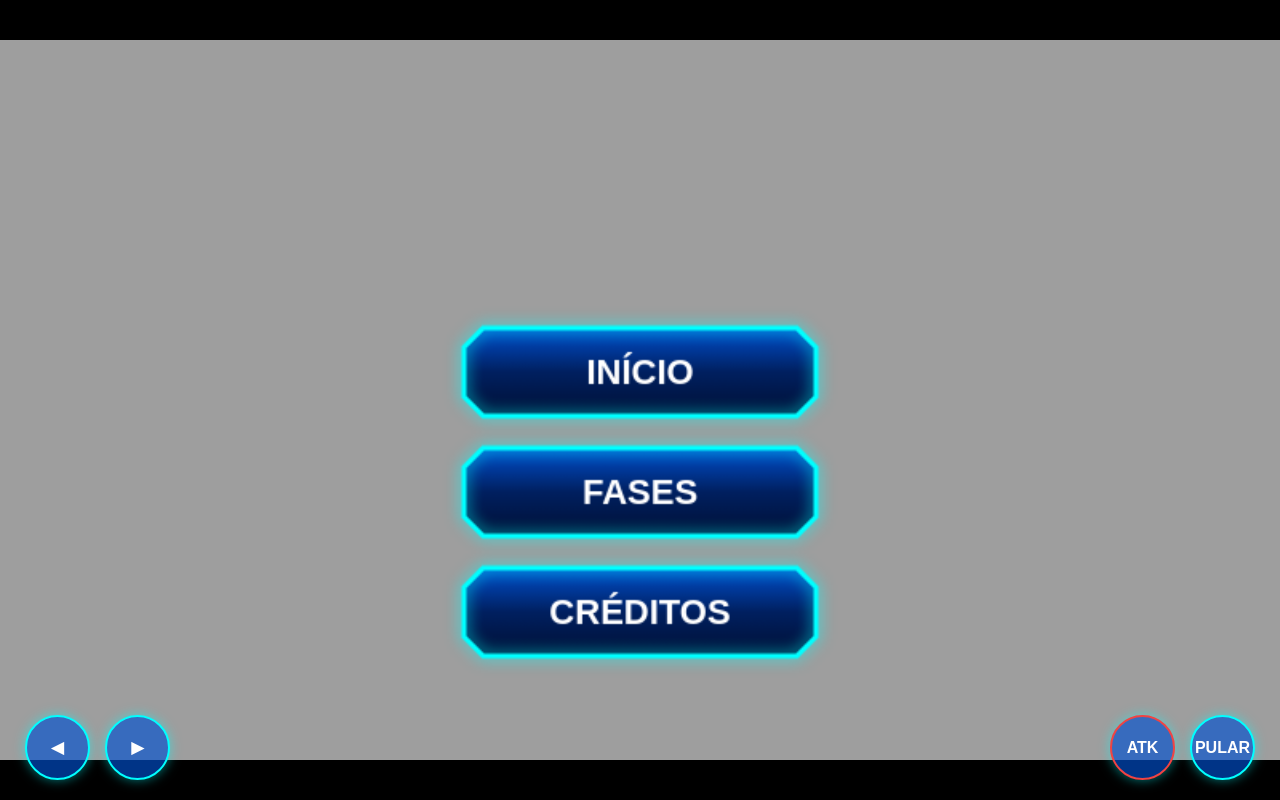
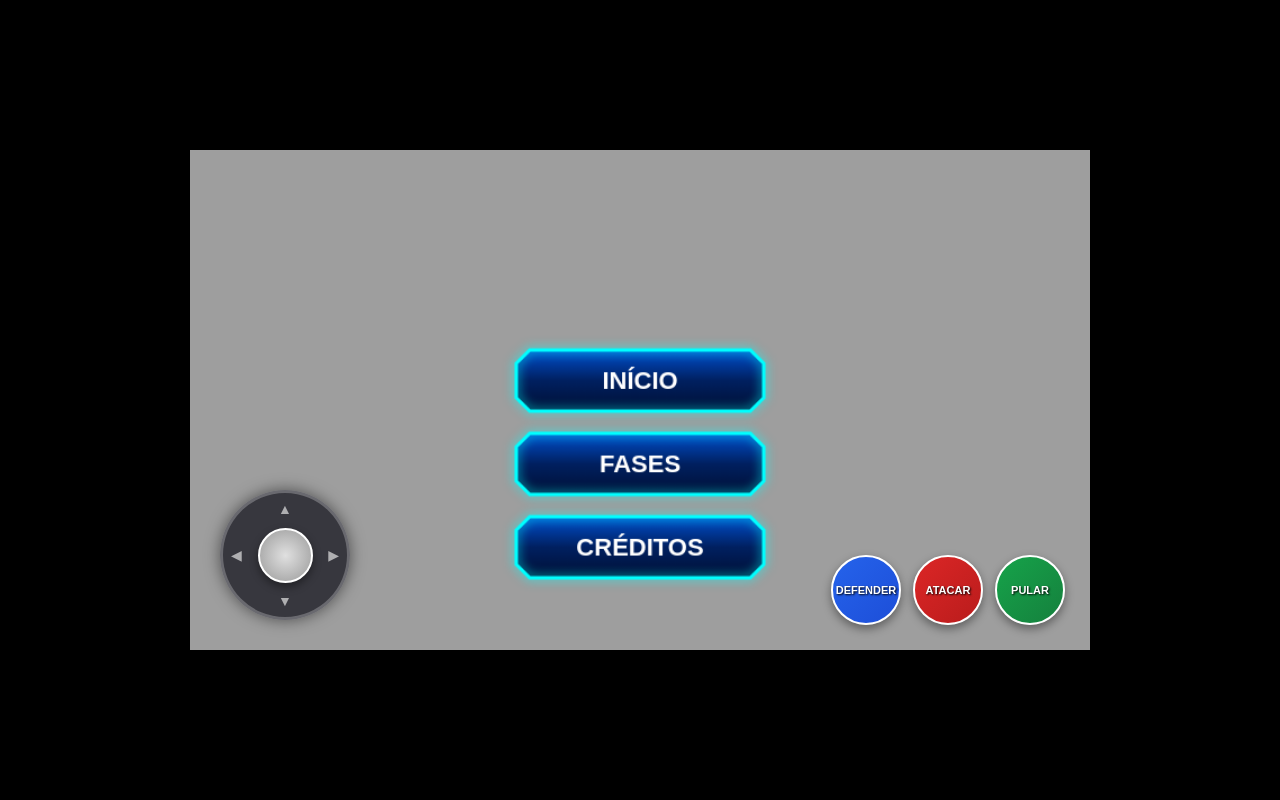
Before and after one commit to Jelsonsouza7/BensAdventures, a plain HTML site: page index.html in a window 1280 px wide. Drawn offline with Linux system fonts and the light colour scheme.

Commit message:
atualização de teclas

```diff
--- a/index.html
+++ b/index.html
@@ -1,9 +1,8 @@
 <!DOCTYPE html>
-<html lang="pt-BR">
+<html lang="pt">
 <head>
   <meta charset="UTF-8">
-  <meta name="viewport" content="width=device-width, initial-scale=1.0, maximum-scale=1.0, user-scalable=no, viewport-fit=cover">
-  <meta name="screen-orientation" content="landscape">
+  <meta name="viewport" content="width=device-width, initial-scale=1.0, maximum-scale=1.0, user-scalable=no">
   <title>Ben's Adventures</title>
   <link rel="stylesheet" href="style.css">
 </head>
@@ -12,25 +11,24 @@
   <div id="gameContainer">
     <canvas id="gameCanvas" width="800" height="450"></canvas>
 
-    <!-- ELEMENTO DE VÍDEO PARA A CUTSCENE -->
-    <video id="cutsceneVideo" src="historia1.mp4" playsinline style="display: none;"></video>
+    <!-- Vídeo da Cutscene (Essencial para não travar o script) -->
+    <video id="cutsceneVideo" src="./historia.mp4" playsinline style="display: none;"></video>
+    <button id="skipCutsceneBtn" style="display: none;">PULAR HISTÓRIA ▶</button>
 
-    <!-- BOTÃO PARA PULAR A CUTSCENE -->
-    <div id="skipCutsceneBtn" class="touch-btn skip-btn" style="display: none;">
-      PULAR ➔
+    <!-- D-Pad / Analógico -->
+    <div id="analogJoystick" class="game-controls">
+      <div class="analog-arrow arrow-up">▲</div>
+      <div class="analog-arrow arrow-down">▼</div>
+      <div class="analog-arrow arrow-left">◀</div>
+      <div class="analog-arrow arrow-right">▶</div>
+      <div id="analogStick"></div>
     </div>
 
-    <!-- CONTROLES TOUCH MOBILE -->
-    <div class="touch-controls">
-      <div class="dpad">
-        <div id="btnLeft" class="touch-btn">◀</div>
-        <div id="btnRight" class="touch-btn">▶</div>
-      </div>
-
-      <div class="action-buttons">
-        <div id="btnAttack" class="touch-btn btn-atk">ATK</div>
-        <div id="btnJump" class="touch-btn">PULAR</div>
-      </div>
+    <!-- Botões de Ação -->
+    <div id="actionButtonsGroup" class="game-controls">
+      <button id="btnDefend" class="mobile-action-btn btn-defend">DEFENDER</button>
+      <button id="btnAttack" class="mobile-action-btn btn-attack">ATACAR</button>
+      <button id="btnJump" class="mobile-action-btn btn-jump">PULAR</button>
     </div>
   </div>
 
--- a/script.js
+++ b/script.js
@@ -308,7 +308,7 @@ function handleAction() {
 }
 
 // =============================================================================
-// 5. MENUS E CONTROLES DE TOQUE
+// 5. MENUS E CONTROLES DE TOQUE (ANALÓGICO VIRTUAL + DEFESA)
 // =============================================================================
 const menuButtons = [
   { label: 'INÍCIO', x: canvas.width / 2 - 110, y: 180, width: 220, height: 55, action: () => startCutscene(1) },
@@ -408,18 +408,88 @@ window.addEventListener('keyup', (e) => {
   if (e.code === 'ArrowDown' || e.code === 'KeyS') keys.down = false;
 });
 
-// Controles Touch Botoes
-const btnLeft = document.getElementById('btnLeft'), btnRight = document.getElementById('btnRight');
-const btnJump = document.getElementById('btnJump'), btnAttack = document.getElementById('btnAttack');
+// ANALÓGICO VIRTUAL (TOUCH / JOYSTICK)
+const analogJoystick = document.getElementById('analogJoystick');
+const analogStick = document.getElementById('analogStick');
+
+if (analogJoystick) {
+  let joystickActive = false;
+
+  function processJoystick(touchX, touchY) {
+    const rect = analogJoystick.getBoundingClientRect();
+    const centerX = rect.left + rect.width / 2;
+    const centerY = rect.top + rect.height / 2;
+
+    const deltaX = touchX - centerX;
+    const deltaY = touchY - centerY;
+    const distance = Math.sqrt(deltaX * deltaX + deltaY * deltaY);
+    const maxDistance = rect.width / 2 - 10;
+
+    let angle = Math.atan2(deltaY, deltaX);
+    let moveDist = Math.min(distance, maxDistance);
+
+    const stickX = Math.cos(angle) * moveDist;
+    const stickY = Math.sin(angle) * moveDist;
+
+    analogStick.style.transform = `translate(${stickX}px, ${stickY}px)`;
+
+    if (distance > 15) {
+      keys.right = deltaX > 20;
+      keys.left = deltaX < -20;
+      keys.down = deltaY > 25; // Arrasto para baixo ativa Defesa
+
+      if (deltaY < -30 && ben.grounded && ben.alive && !ben.isDefending) {
+        ben.velocityY = ben.jumpForce;
+        ben.grounded = false;
+      }
+    } else {
+      keys.right = false; keys.left = false; keys.down = false;
+    }
+  }
+
+  function resetJoystick() {
+    joystickActive = false;
+    analogStick.style.transform = 'translate(0px, 0px)';
+    keys.right = false;
+    keys.left = false;
+    keys.down = false;
+  }
+
+  analogJoystick.addEventListener('touchstart', (e) => {
+    e.preventDefault();
+    joystickActive = true;
+    processJoystick(e.touches[0].clientX, e.touches[0].clientY);
+  }, { passive: false });
+
+  window.addEventListener('touchmove', (e) => {
+    if (joystickActive && e.touches.length > 0) {
+      processJoystick(e.touches[0].clientX, e.touches[0].clientY);
+    }
+  }, { passive: false });
+
+  window.addEventListener('touchend', () => resetJoystick());
+  window.addEventListener('touchcancel', () => resetJoystick());
+}
+
+// BOTOES DE AÇÃO (DEFESA, ATAQUE, PULO)
+const btnDefend = document.getElementById('btnDefend');
+const btnAttack = document.getElementById('btnAttack');
+const btnJump = document.getElementById('btnJump');
 
 function bindTouchBtn(el, onPress, onRelease) {
   if (!el) return;
   el.addEventListener('touchstart', (e) => { e.preventDefault(); onPress(); }, { passive: false });
   el.addEventListener('touchend', (e) => { e.preventDefault(); onRelease(); }, { passive: false });
+  el.addEventListener('touchcancel', (e) => { e.preventDefault(); onRelease(); }, { passive: false });
 }
 
-bindTouchBtn(btnLeft, () => { if (ben.alive && gameState === 'playing') keys.left = true; }, () => keys.left = false);
-bindTouchBtn(btnRight, () => { if (ben.alive && gameState === 'playing') keys.right = true; }, () => keys.right = false);
+bindTouchBtn(btnDefend, () => {
+  if (ben.alive && gameState === 'playing' && ben.grounded) {
+    keys.down = true;
+  }
+}, () => {
+  keys.down = false;
+});
 
 bindTouchBtn(btnJump, () => {
   if (!handleAction() && ben.grounded && gameState === 'playing' && !ben.isDefending) {
@@ -817,7 +887,7 @@ function update() {
     }
   });
 
-  // Lógica dos Aliens (Ataque 1: Deslize -> Ataque 2: Poder -> Repete até 3 Vidas)
+  // Lógica dos Aliens
   data.aliens?.forEach(alien => {
     if (alien.alive) {
       const dist = Math.abs(ben.x - alien.x);
@@ -835,27 +905,23 @@ function update() {
         if (alien.attackStage === 'idle') {
           if (dist < 450 && alien.attackCooldown <= 0) {
             if (alien.nextAttackType === 'dash') {
-              // Inicia Ataque 1: Deslize para cima do herói
               alien.attackStage = 'dashing';
-              alien.dashDistance = 220; // Distância total do deslize
+              alien.dashDistance = 220;
               alien.dashDir = ben.x < alien.x ? -1 : 1;
             } else {
-              // Inicia Ataque 2: Disparo de Poder
               alien.attackStage = 'arm_alien2';
               alien.stageTimer = 10;
             }
           }
         }
         else if (alien.attackStage === 'dashing') {
-          // Velocidade do deslize aumenta conforme toma golpes
           const dashSpeed = alien.lives === 3 ? 8 : (alien.lives === 2 ? 11 : 15);
           alien.x += dashSpeed * alien.dashDir;
           alien.dashDistance -= dashSpeed;
 
-          // Se colidir com o herói durante o deslize
           if (isColliding(ben, alien)) {
             if (ben.isDefending) {
-              ben.knockbackX = alien.dashDir * 16; // Empurra o herói para trás suavemente
+              ben.knockbackX = alien.dashDir * 16;
             } else {
               ben.alive = false;
             }
@@ -863,7 +929,7 @@ function update() {
 
           if (alien.dashDistance <= 0) {
             alien.attackStage = 'idle';
-            alien.nextAttackType = 'shoot'; // Próximo ataque será o tiro
+            alien.nextAttackType = 'shoot';
             alien.attackCooldown = alien.lives === 3 ? 70 : (alien.lives === 2 ? 45 : 20);
           }
         }
@@ -878,7 +944,6 @@ function update() {
             alien.attackStage = 'shoot';
             alien.stageTimer = 15;
 
-            // Disparo do projétil pwralien1
             const dir = ben.x < alien.x ? -1 : 1;
             data.alienProjectiles.push({
               x: dir === -1 ? alien.x - 30 : alien.x + alien.width,
@@ -900,7 +965,7 @@ function update() {
         else if (alien.attackStage === 'recoy_alien3') {
           if (--alien.stageTimer <= 0) {
             alien.attackStage = 'idle';
-            alien.nextAttackType = 'dash'; // Próximo ataque volta a ser o deslize
+            alien.nextAttackType = 'dash';
             alien.attackCooldown = alien.lives === 3 ? 90 : (alien.lives === 2 ? 50 : 25);
           }
         }
@@ -912,7 +977,6 @@ function update() {
         if (!ben.isDefending) ben.alive = false;
       }
 
-      // Golpe do Ben no Alien
       if (attackArea && isColliding(attackArea, alien) && alien.hitCooldown <= 0) {
         alien.lives--;
         alien.hitCooldown = 35;
@@ -1154,11 +1218,10 @@ function draw() {
     }
   });
 
-  // Desenho dos Aliens (Mais altos + Animações)
+  // Desenho dos Aliens
   data.aliens?.forEach(alien => {
     if (alien.alive) {
       if (alien.defendTimer > 0) {
-        // Onda de Choque Radiante de Defesa
         ctx.save();
         ctx.beginPath();
         ctx.arc(alien.x + alien.width / 2, alien.y + alien.height / 2, alien.shockwaveRadius, 0, Math.PI * 2);
@@ -1167,7 +1230,6 @@ function draw() {
         ctx.stroke();
         ctx.restore();
 
-        // Sprite defalien.png levemente aumentado no impacto
         ctx.save();
         const scale = 1.18;
         const expW = alien.width * scale;
@@ -1179,7 +1241,7 @@ function draw() {
         ctx.restore();
       } else {
         let img = images.alien1;
-        if (alien.attackStage === 'dashing') img = images.alien2; // Sprite de investida
+        if (alien.attackStage === 'dashing') img = images.alien2;
         else if (alien.attackStage === 'arm_alien2') img = images.alien2;
         else if (alien.attackStage === 'arm_alien3' || alien.attackStage === 'recoy_alien3') img = images.alien3;
         else if (alien.attackStage === 'shoot') img = images.alien3;
--- a/style.css
+++ b/style.css
@@ -1,20 +1,21 @@
+/* =============================================================================
+   ESTILOS GERAIS E CONTAINER DO JOGO
+   ============================================================================= */
 * {
+  margin: 0;
+  padding: 0;
   box-sizing: border-box;
   user-select: none;
   -webkit-user-select: none;
-  -webkit-touch-callout: none;
-  margin: 0;
-  padding: 0;
 }
 
-body, html {
-  width: 100%;
-  height: 100%;
-  overflow: hidden;
+body {
   background-color: #000;
   display: flex;
   justify-content: center;
   align-items: center;
+  min-height: 100vh;
+  overflow: hidden;
   font-family: Arial, sans-serif;
 }
 
@@ -22,73 +23,117 @@ body, html {
   position: relative;
   width: 100vw;
   height: 100vh;
+  max-width: 900px;
+  max-height: 500px;
   display: flex;
   justify-content: center;
   align-items: center;
 }
 
-canvas {
+#gameCanvas {
   width: 100%;
   height: 100%;
-  object-fit: contain;
-  background: #000;
+  background-color: #000;
+  display: block;
 }
 
-/* CONTROLES TOUCH PARA MOBILE */
-.touch-controls {
+/* Elementos da Cutscene/Vídeo */
+#cutsceneVideo {
   position: absolute;
-  bottom: 20px;
+  top: 0;
   left: 0;
   width: 100%;
-  display: flex;
-  justify-content: space-between;
-  padding: 0 25px;
-  pointer-events: none; /* Permite clicar no Canvas na área livre */
-  z-index: 10;
+  height: 100%;
+  object-fit: cover;
+  z-index: 50;
 }
 
-.dpad, .action-buttons {
-  display: flex;
-  gap: 15px;
-  pointer-events: auto; /* Apenas os botões capturam o toque */
+#skipCutsceneBtn {
+  position: absolute;
+  top: 15px;
+  right: 15px;
+  padding: 10px 18px;
+  background: rgba(0, 0, 0, 0.8);
+  border: 2px solid #00ffff;
+  color: #00ffff;
+  font-weight: bold;
+  border-radius: 8px;
+  z-index: 60;
+  cursor: pointer;
 }
 
-.touch-btn {
-  width: 65px;
-  height: 65px;
-  background: rgba(0, 80, 208, 0.65);
-  border: 2px solid #00ffff;
+/* =============================================================================
+   CONTROLES MOBILE ELEVADOS E ANALÓGICO VIRTUAL
+   ============================================================================= */
+
+/* Analógico estilo D-Pad */
+#analogJoystick {
+  position: absolute;
+  bottom: 30px;
+  left: 30px;
+  width: 130px;
+  height: 130px;
+  background: rgba(20, 20, 30, 0.75);
+  border: 3px solid rgba(255, 255, 255, 0.25);
   border-radius: 50%;
-  color: #fff;
-  font-weight: bold;
-  font-size: 16px;
+  box-shadow: 0 0 15px rgba(0, 0, 0, 0.5);
+  touch-action: none;
+  z-index: 100;
   display: flex;
+  align-items: center;
   justify-content: center;
-  align-items: center;
-  box-shadow: 0 0 12px rgba(0, 255, 255, 0.5);
-  touch-action: manipulation;
 }
 
-.touch-btn:active {
-  background: rgba(0, 255, 255, 0.85);
-  color: #000;
+#analogStick {
+  width: 55px;
+  height: 55px;
+  background: radial-gradient(circle, #e0e0e0 0%, #999999 100%);
+  border: 2px solid #ffffff;
+  border-radius: 50%;
+  box-shadow: 0 4px 8px rgba(0, 0, 0, 0.4);
+  pointer-events: none;
+}
+
+.analog-arrow {
+  position: absolute;
+  color: rgba(255, 255, 255, 0.6);
+  font-size: 14px;
+  pointer-events: none;
+  font-family: sans-serif;
+}
+.arrow-up    { top: 8px; left: 50%; transform: translateX(-50%); }
+.arrow-down  { bottom: 8px; left: 50%; transform: translateX(-50%); }
+.arrow-left  { left: 8px; top: 50%; transform: translateY(-50%); }
+.arrow-right { right: 8px; top: 50%; transform: translateY(-50%); }
+
+/* Grupo de Botões de Ação */
+#actionButtonsGroup {
+  position: absolute;
+  bottom: 25px;
+  right: 25px;
+  display: flex;
+  gap: 12px;
+  z-index: 100;
+}
+
+.mobile-action-btn {
+  width: 70px;
+  height: 70px;
+  border-radius: 50%;
+  border: 2px solid #ffffff;
+  color: #ffffff;
+  font-weight: bold;
+  font-size: 11px;
+  text-shadow: 1px 1px 2px #000;
+  touch-action: none;
+  box-shadow: 0 4px 10px rgba(0, 0, 0, 0.4);
+  cursor: pointer;
+}
+
+.mobile-action-btn:active {
   transform: scale(0.92);
 }
 
-.btn-atk {
-  border-color: #ef4444;
-}
-
-/* BOTÃO DE PULAR CUTSCENE */
-.skip-btn {
-  position: absolute;
-  top: 20px;
-  right: 20px;
-  z-index: 20;
-  width: auto;
-  height: 40px;
-  padding: 0 18px;
-  border-radius: 8px;
-  font-size: 14px;
-  pointer-events: auto;
-}
+.btn-defend { background: linear-gradient(135deg, #2563eb, #1d4ed8); }
+.btn-attack { background: linear-gradient(135deg, #dc2626, #b91c1c); }
+.btn-jump   { background: linear-gradient(135deg, #16a34a, #15803d); }
```
